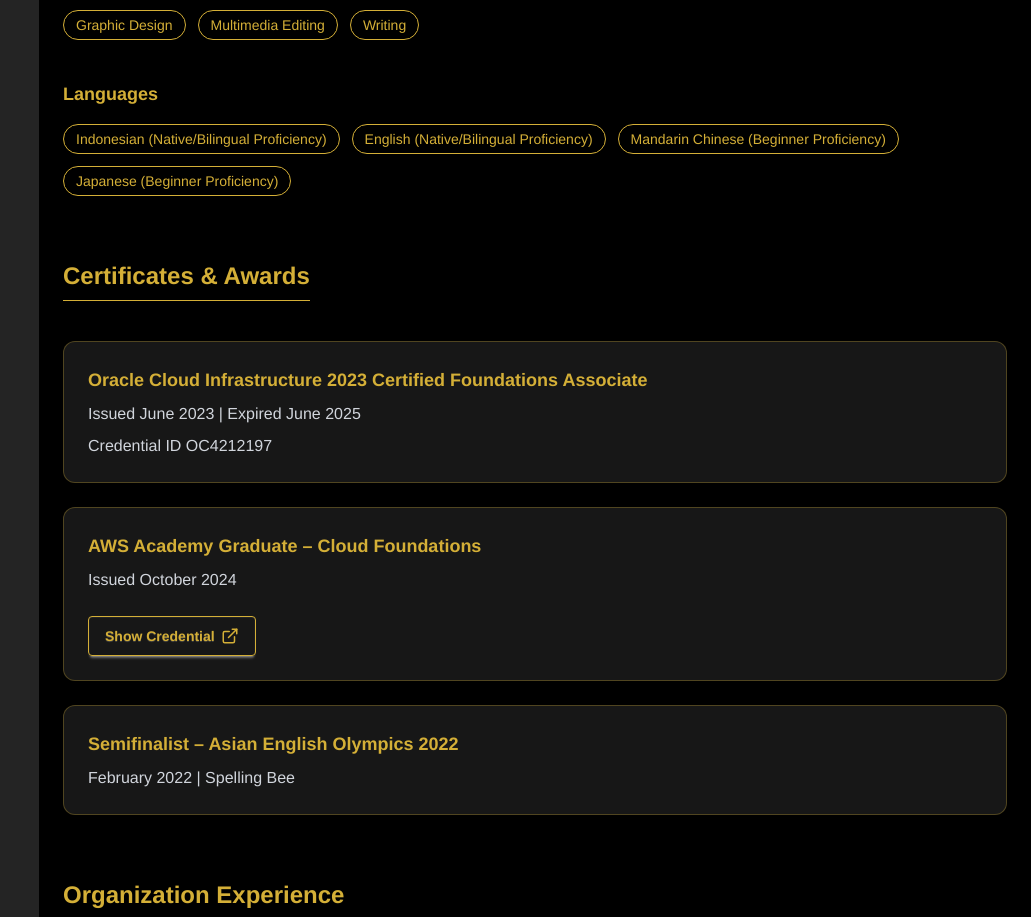
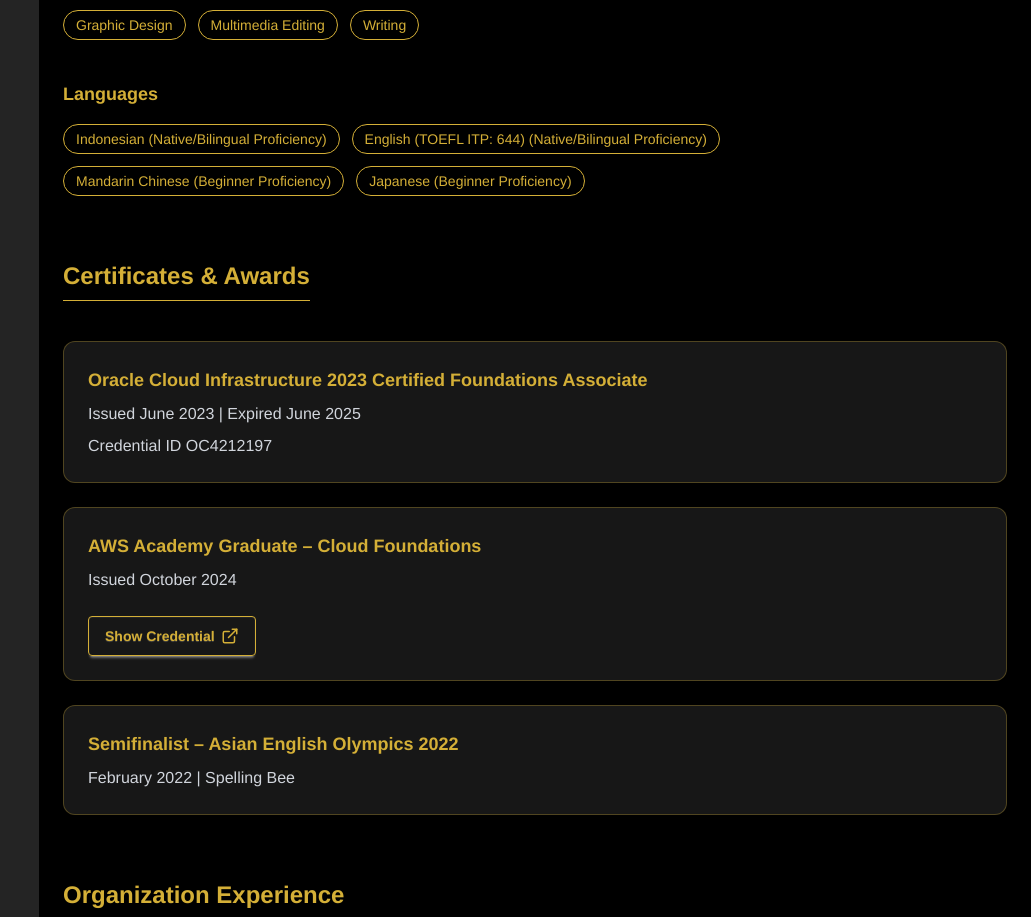
Before and after one commit to xxKeyaxx/Portfolio-Website-Kevin-Wijaya, a React (Vite) app: page / in a window 1280 px wide. Shown: the part 3940-4857 px from the top of the page, without its empty margins (249-1280 px from the left). Built offline with nearby package versions, Linux system fonts and the light colour scheme.

Commit message:
Update resume.jsx

```diff
--- a/src/components/resume.jsx
+++ b/src/components/resume.jsx
@@ -281,7 +281,7 @@ const Resume = () => {
                 "Oracle Cloud",
                 "Wireshark",
                 "Burp Suite",
-                "Nmap"
+                "Nmap",
               ]}
             />
 
@@ -305,7 +305,7 @@ const Resume = () => {
               title="Languages"
               skills={[
                 "Indonesian (Native/Bilingual Proficiency)",
-                "English (Native/Bilingual Proficiency)",
+                "English (TOEFL ITP: 644) (Native/Bilingual Proficiency)",
                 "Mandarin Chinese (Beginner Proficiency)",
                 "Japanese (Beginner Proficiency)",
               ]}
```
